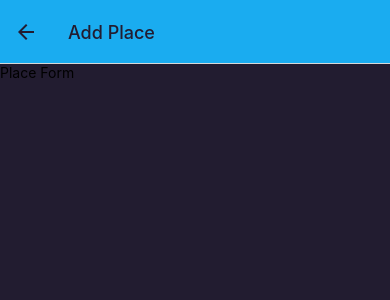
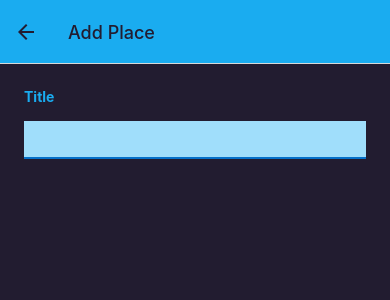
Before and after one commit to NalindaMW/RNFavouritePlaces, a React Native app: screen /AddPlace in a window 390 px wide. Shown: the top 300 px of the page. Built offline with nearby package versions, Linux system fonts and the light colour scheme.

Commit message:
+ Started designing Place Form component

```diff
--- a/components/places/PlaceForm.js
+++ b/components/places/PlaceForm.js
@@ -1,14 +1,47 @@
-import { StyleSheet, Text, View } from "react-native";
-import React from "react";
+import { ScrollView, StyleSheet, Text, TextInput, View } from "react-native";
+import React, { useState } from "react";
+import { Colors } from "../../Constants/colors";
 
 const PlaceForm = () => {
+  const [enteredTitle, setEnteredTitle] = useState("");
+
+  function changeTitleHandler(enteredTitle) {
+    setEnteredTitle(enteredTitle);
+  }
+
   return (
-    <View>
-      <Text>Place Form</Text>
-    </View>
+    <ScrollView style={styles.form}>
+      <View>
+        <Text style={styles.label}>Title</Text>
+        <TextInput
+          onChangeText={changeTitleHandler}
+          value={enteredTitle}
+          style={styles.input}
+        />
+      </View>
+    </ScrollView>
   );
 };
 
 export default PlaceForm;
 
-const styles = StyleSheet.create({});
+const styles = StyleSheet.create({
+  form: {
+    flex: 1,
+    padding: 24,
+  },
+  label: {
+    fontWeight: "bold",
+    marginBottom: 8,
+    color: Colors.primary500,
+  },
+  input: {
+    marginVertical: 8,
+    paddingHorizontal: 4,
+    paddingVertical: 8,
+    fontSize: 16,
+    borderBottomWidth: 2,
+    borderBottomColor: Colors.primary700,
+    backgroundColor: Colors.primary100,
+  },
+});
```
